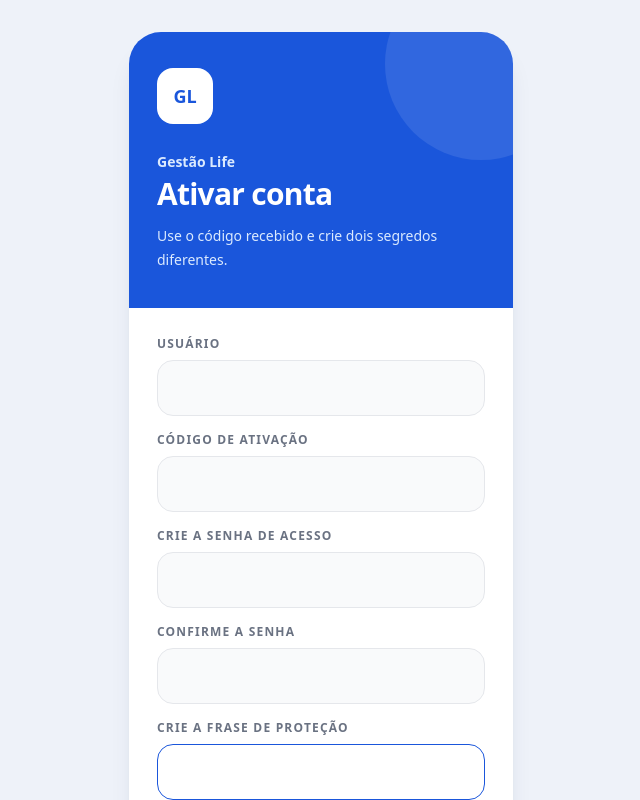
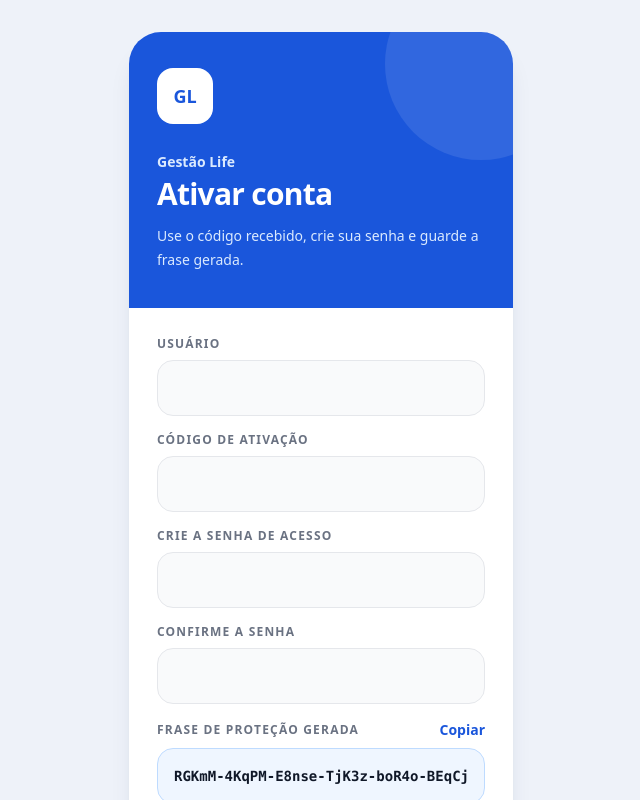
Before and after one commit to omahisson/gestaoLife, a React (Vite) app: page / in a window 1280 px wide. Both pictures are taken after a click on the button "Ativar uma conta". Shown: the top 800 px of the page, without its empty margins (319-959 px from the left). Built offline with nearby package versions, Linux system fonts and the light colour scheme; no server answers.

Commit message:
feat: gerar frase de protecao na ativacao

```diff
--- a/src/funcionalidades/autenticacao/TelaLogin.tsx
+++ b/src/funcionalidades/autenticacao/TelaLogin.tsx
@@ -1,5 +1,6 @@
 import { useState, type FormEvent } from "react"
 import type { UsuarioAutenticado } from "../../dominio/modelos"
+import { gerarFraseDeProtecao } from "../../seguranca/cofre"
 import {
   abrirCofreDoUsuario,
   ativarUsuario,
@@ -30,7 +31,8 @@ export default function TelaLogin({
   const [confirmacaoSenha, definirConfirmacaoSenha] = useState("")
   const [codigo, definirCodigo] = useState("")
   const [frase, definirFrase] = useState("")
-  const [confirmacaoFrase, definirConfirmacaoFrase] = useState("")
+  const [fraseGuardada, definirFraseGuardada] = useState(false)
+  const [fraseCopiada, definirFraseCopiada] = useState(false)
   const [mensagemDeErro, definirMensagemDeErro] = useState("")
   const [processando, definirProcessando] = useState(false)
 
@@ -66,13 +68,11 @@ export default function TelaLogin({
       }
       if (senha !== confirmacaoSenha)
         throw new Error("As senhas não coincidem.")
-      if (frase.length < 12) {
-        throw new Error(
-          "A frase de proteção deve ter pelo menos 12 caracteres.",
-        )
+      if (!frase) {
+        throw new Error("Não foi possível gerar a frase de proteção.")
       }
-      if (frase !== confirmacaoFrase) {
-        throw new Error("As frases de proteção não coincidem.")
+      if (!fraseGuardada) {
+        throw new Error("Confirme que guardou a frase de proteção.")
       }
       const usuario = await ativarUsuario({
         login,
@@ -105,6 +105,34 @@ export default function TelaLogin({
     aoEncerrarSessao()
   }
 
+  function iniciarAtivacao() {
+    definirMensagemDeErro("")
+    definirFrase(gerarFraseDeProtecao())
+    definirFraseGuardada(false)
+    definirFraseCopiada(false)
+    definirEtapa("ativacao")
+  }
+
+  function voltarAoAcesso() {
+    definirMensagemDeErro("")
+    definirFrase("")
+    definirFraseGuardada(false)
+    definirFraseCopiada(false)
+    definirEtapa("acesso")
+  }
+
+  async function copiarFrase() {
+    try {
+      await navigator.clipboard.writeText(frase)
+      definirFraseCopiada(true)
+      definirMensagemDeErro("")
+    } catch {
+      definirMensagemDeErro(
+        "Não foi possível copiar automaticamente. Selecione a frase e copie manualmente.",
+      )
+    }
+  }
+
   const titulo =
     etapa === "ativacao"
       ? "Ativar conta"
@@ -127,7 +155,7 @@ export default function TelaLogin({
               {etapa === "cofre"
                 ? `Sessão de @${usuarioPendente?.login}. A frase abre seus dados somente neste aparelho.`
                 : etapa === "ativacao"
-                  ? "Use o código recebido e crie dois segredos diferentes."
+                  ? "Use o código recebido, crie sua senha e guarde a frase gerada."
                   : "Acesse suas finanças, metas e anotações."}
             </p>
           </div>
@@ -174,14 +202,10 @@ export default function TelaLogin({
               autocomplete="new-password"
             />
           )}
-          {(etapa === "cofre" || etapa === "ativacao") && (
+          {etapa === "cofre" && (
             <Campo
               id="frase"
-              rotulo={
-                etapa === "ativacao"
-                  ? "Crie a frase de proteção"
-                  : "Frase de proteção"
-              }
+              rotulo="Frase de proteção"
               valor={frase}
               aoAlterar={definirFrase}
               tipo="password"
@@ -190,14 +214,53 @@ export default function TelaLogin({
             />
           )}
           {etapa === "ativacao" && (
-            <Campo
-              id="confirmacao-frase"
-              rotulo="Confirme a frase de proteção"
-              valor={confirmacaoFrase}
-              aoAlterar={definirConfirmacaoFrase}
-              tipo="password"
-              autocomplete="off"
-            />
+            <div className="space-y-3">
+              <div>
+                <div className="mb-2 flex items-center justify-between gap-3">
+                  <label
+                    className="block text-xs font-semibold uppercase tracking-widest text-gray-500"
+                    htmlFor="frase-gerada"
+                  >
+                    Frase de proteção gerada
+                  </label>
+                  <button
+                    type="button"
+                    onClick={copiarFrase}
+                    className="shrink-0 text-sm font-bold text-[#1A56DB]"
+                  >
+                    {fraseCopiada ? "Copiada" : "Copiar"}
+                  </button>
+                </div>
+                <input
+                  id="frase-gerada"
+                  readOnly
+                  value={frase}
+                  onFocus={(evento) => evento.currentTarget.select()}
+                  className="min-h-14 w-full rounded-2xl border border-blue-200 bg-blue-50 px-4 py-3 font-mono text-sm font-bold leading-6 text-gray-900 outline-none focus:border-[#1A56DB]"
+                />
+              </div>
+
+              <div
+                role="alert"
+                className="rounded-2xl border border-red-200 bg-red-50 px-4 py-3 text-sm font-semibold leading-5 text-red-700"
+              >
+                Se você perder esta frase, perderá o acesso aos seus dados PARA
+                SEMPRE. Não existe recuperação.
+              </div>
+
+              <label className="flex cursor-pointer items-start gap-3 rounded-2xl border border-gray-200 px-4 py-3 text-sm font-medium leading-5 text-gray-700">
+                <input
+                  type="checkbox"
+                  checked={fraseGuardada}
+                  onChange={(evento) =>
+                    definirFraseGuardada(evento.target.checked)
+                  }
+                  className="mt-0.5 h-5 w-5 shrink-0 accent-[#1A56DB]"
+                />
+                Guardei a frase em um local seguro e entendo que ela não poderá
+                ser recuperada.
+              </label>
+            </div>
           )}
 
           {mensagemDeErro && (
@@ -226,7 +289,7 @@ export default function TelaLogin({
           {etapa === "acesso" && (
             <button
               type="button"
-              onClick={() => definirEtapa("ativacao")}
+              onClick={iniciarAtivacao}
               className="w-full py-2 text-sm font-semibold text-[#1A56DB]"
             >
               Ativar uma conta
@@ -235,7 +298,7 @@ export default function TelaLogin({
           {etapa === "ativacao" && (
             <button
               type="button"
-              onClick={() => definirEtapa("acesso")}
+              onClick={voltarAoAcesso}
               className="w-full py-2 text-sm font-semibold text-[#1A56DB]"
             >
               Voltar ao acesso
--- a/src/seguranca/cofre.ts
+++ b/src/seguranca/cofre.ts
@@ -17,11 +17,41 @@ interface ParametrosKdf {
 let chaveDeDados: CryptoKey | null = null
 let usuarioDoCofre = ""
 
+const alfabetoDaFrase =
+  "ABCDEFGHJKLMNPQRSTUVWXYZabcdefghijkmnopqrstuvwxyz23456789"
+const quantidadeDeCaracteresDaFrase = 30
+const tamanhoDoGrupoDaFrase = 5
+
 const parametrosAtuais: ParametrosKdf = {
   versao: 1,
   memoriaKiB: 19_456,
   iteracoes: 2,
   paralelismo: 1,
+}
+
+export function gerarFraseDeProtecao() {
+  const limiteSemVies =
+    Math.floor(256 / alfabetoDaFrase.length) * alfabetoDaFrase.length
+  let caracteres = ""
+
+  while (caracteres.length < quantidadeDeCaracteresDaFrase) {
+    const bytes = crypto.getRandomValues(new Uint8Array(40))
+    for (const byte of bytes) {
+      if (byte >= limiteSemVies) continue
+      caracteres += alfabetoDaFrase.charAt(byte % alfabetoDaFrase.length)
+      if (caracteres.length === quantidadeDeCaracteresDaFrase) break
+    }
+  }
+
+  const grupos: string[] = []
+  for (
+    let inicio = 0;
+    inicio < caracteres.length;
+    inicio += tamanhoDoGrupoDaFrase
+  ) {
+    grupos.push(caracteres.slice(inicio, inicio + tamanhoDoGrupoDaFrase))
+  }
+  return grupos.join("-")
 }
 
 function bytesParaBase64(bytes: Uint8Array) {
```
Also changed, not shown: 1 other file (tests, documents, lock files or other folders).
